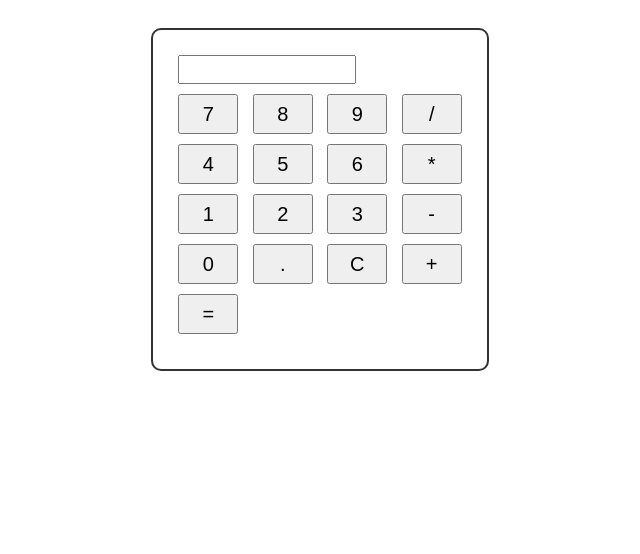
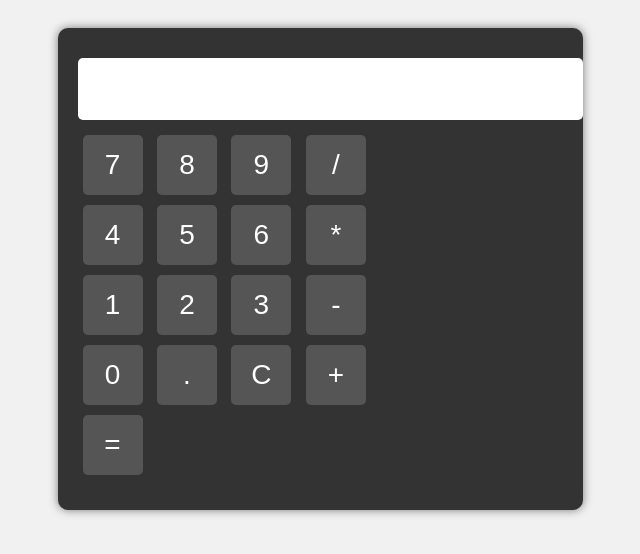
Before and after one commit to nathanvictor281/Calculator, a plain HTML site: page index.html in a window 1280 px wide. Shown: the whole page, without its empty margins (320-960 px from the left). Drawn offline with Linux system fonts and the light colour scheme.

Commit message:
Update index.html

```diff
--- a/index.html
+++ b/index.html
@@ -8,32 +8,48 @@
         body {
             font-family: Arial, sans-serif;
             text-align: center;
+            background-color: #f1f1f1;
         }
 
         #calculator-container {
             display: inline-block;
             text-align: left;
-            margin: 20px;
+            margin: 20px auto;
             padding: 20px;
-            border: 2px solid #333;
+            background-color: #333;
             border-radius: 10px;
+            box-shadow: 0px 0px 10px rgba(0, 0, 0, 0.5);
+            color: white;
+        }
+
+        input[type="text"] {
+            font-size: 36px;
+            width: 100%;
+            margin: 10px 0;
+            padding: 10px;
+            border: none;
+            border-radius: 5px;
         }
 
         .button {
-            font-size: 20px;
+            font-size: 28px;
             width: 60px;
-            height: 40px;
+            height: 60px;
             margin: 5px;
+            border: none;
+            border-radius: 5px;
+            background-color: #555;
+            color: white;
+            cursor: pointer;
+            transition: background-color 0.3s;
         }
 
-        input[type="text"] {
-            font-size: 20px;
-            width: 170px;
-            margin: 5px;
+        .button:hover {
+            background-color: #777;
         }
 
         #result {
-            font-size: 24px;
+            font-size: 36px;
             margin-top: 10px;
         }
     </style>
```
